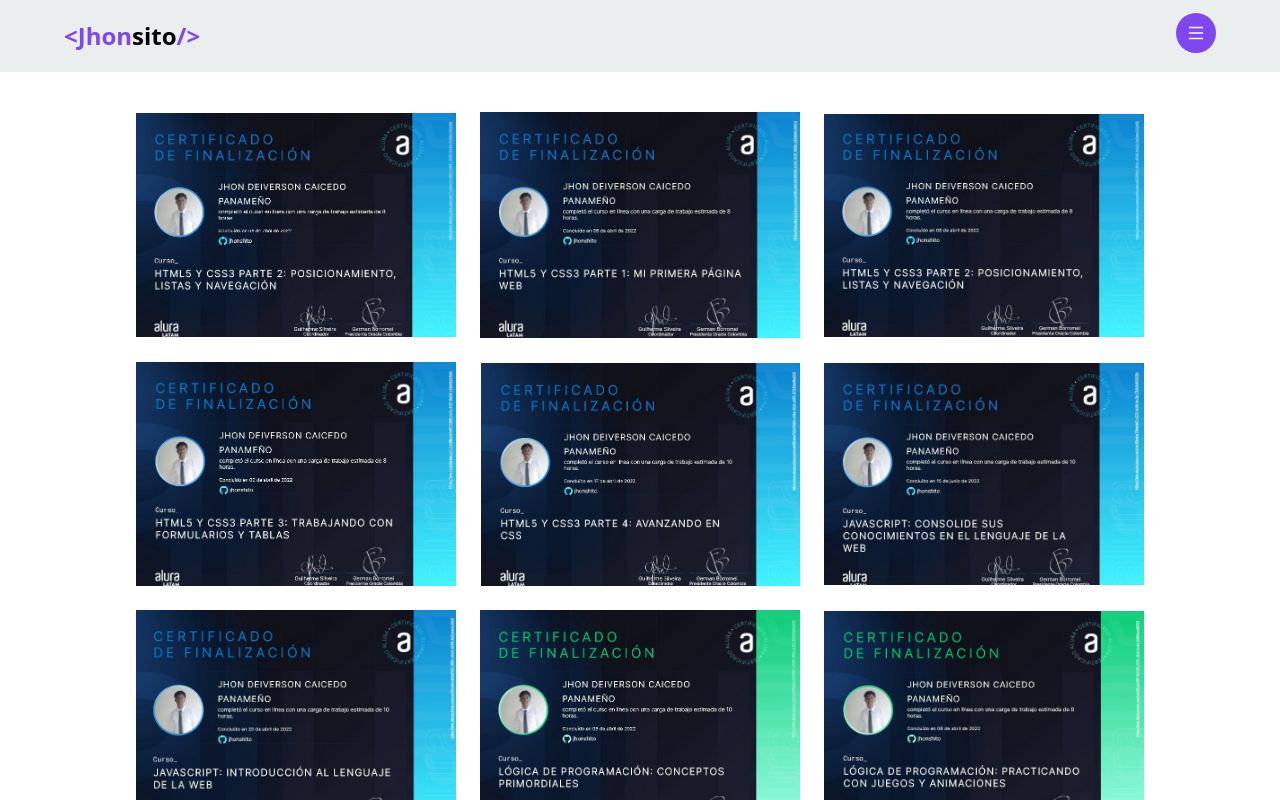
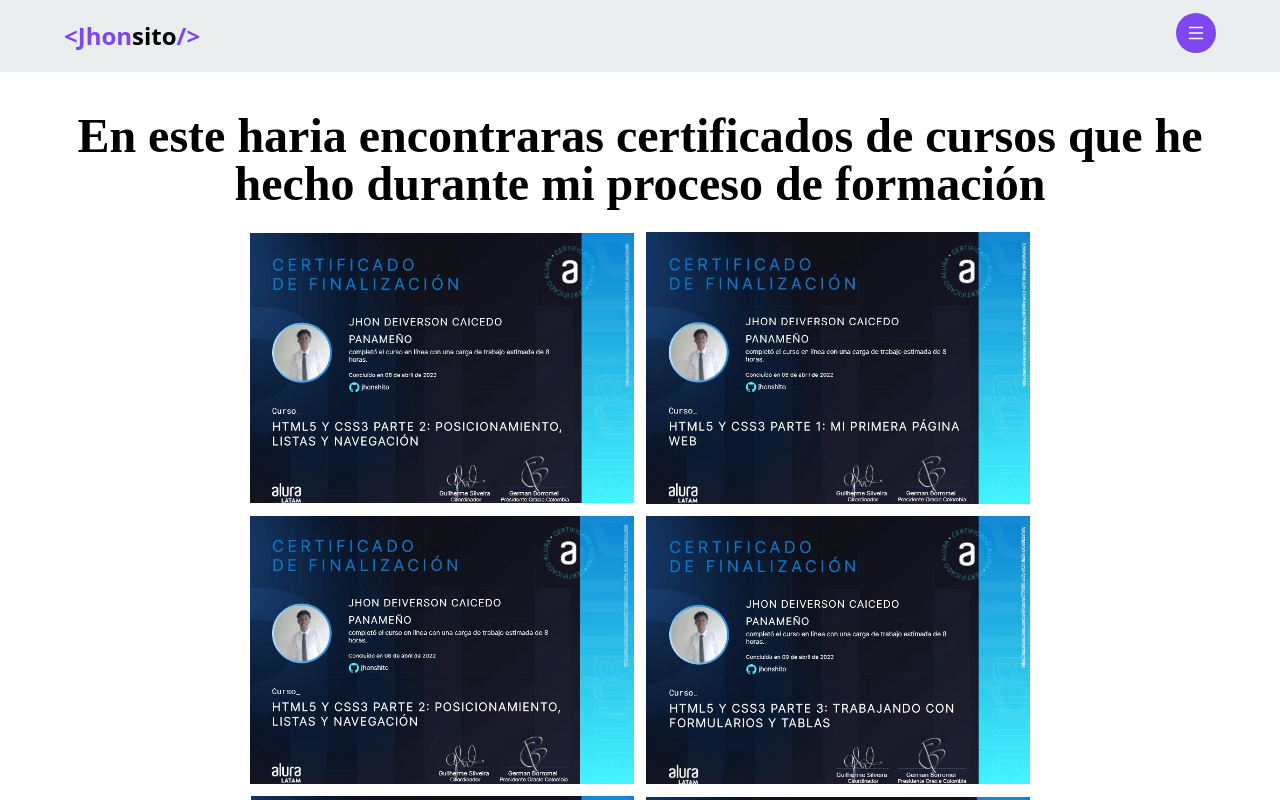
Before and after one commit to jhonshito/Portafolio, a React (Vite) app: page /estudios in a window 1280 px wide. Shown: the top 800 px of the page. Built offline with nearby package versions, Linux system fonts and the light colour scheme; a web font is replaced by a local one.

Commit message:
nuevas funciones

```diff
--- a/src/components/Descripcion.jsx
+++ b/src/components/Descripcion.jsx
@@ -11,7 +11,7 @@
         <p className="w-36 bg-moradito border-2 border-azul mt-2 mb-3"></p>
         <p className='font-bold text-md tracking-wide text-azul'>Autodidacta, apasionado en el desarrollo de aplicaciones web 👩🏾‍💻😍 con framework en javascript como ReacJS,  Cuento con la voluntad de aportar mis conocimientos y habierto en aprender màs en este mundo. </p>
       </div>
-      <div className="flex mt-7 text-3xl gap-6 ml-4">
+      <div className="flex mt-7 flex-wrap text-3xl gap-6 ml-4">
 
         <div className="relative">
           <a className="peer" href="https://www.facebook.com/jhon.caicedo.127/" target='_blank'>
@@ -33,7 +33,7 @@
           </a>
           <span className="absolute text-sm bottom-10 bg-slate-800 w-24 py-2 font-bold text-center rounded-lg left-5 text-white tracking-wide hidden peer-hover:block animate__animated animate__backInLeft">Instagram</span>
         </div>
-        <Link to='estudios'>estudios</Link>
+        <Link className="text-base uppercase w-40 text-center py-1 rounded-lg bg-gradient-to-r from-dark to-transparente hover:from-darkNuevo hover:to-nuevo font-Rubik text-white tracking-wide hover:text-dark" to='estudios'>estudios</Link>
       </div>
     </div>
     </section>
--- a/src/components/Estudios.jsx
+++ b/src/components/Estudios.jsx
@@ -1,31 +1,43 @@
 
 import React from 'react'
+import { useEffect } from 'react'
 import { useState } from 'react'
 import { Link } from 'react-router-dom'
 
 const Estudios = ({ img }) => {
 
-  const [ocultar, setOcultar] = useState('hidden');
+  // const [count, setCount] = useState(0)
+  // const [animacion, setAnimacion] = useState('')
 
-  const handleOpen = () => {
-    setOcultar('')
-  }
+  // useEffect(() => {
+  //   setTimeout(function(){
+  //     setAnimacion('animate__animated animate__fadeOutLeft')
+  //   },5000)
+
+  //   setTimeout(function(){
+  //     setAnimacion('animate__animated animate__slideInRight')
+  //     setCount(count + 1)
+  //     if(count > 8){
+  //       setCount(0)
+  //     }
+  //   },6000)
+  // },[count])
 
   console.log(img)
   return (
-    <section className='mt-28'>
-      <div className='flex flex-wrap relative items-center justify-center gap-6 w-full'>
+    <section className={`mt-28`}>
+      <h2 className='text-center text-5xl font-extrabold mx-4 mb-3 font-Old'>En este haria encontraras certificados de cursos que he hecho durante mi proceso de formación </h2>
+      <div className='flex flex-wrap w-[90%] md:mt-6 mx-auto items-center justify-center gap-3'>
         {
           img.map((item, index) => (
 
-            <button onClick={handleOpen}>
-              <img key={index} className='w-80' src={item} alt={`Esta es la imagen de mi certificado numero ${index}`} />
+            <button>
+              <img key={index} className='w-96' src={item} alt={`Esta es la imagen de mi certificado numero ${index}`} />
             </button>
             ))
         }
 
       </div>
-        <div className={`w-[80%] absolute top-[16%] z-10 translate-x-32 h-[80vh] py-6 bg-dark ${ocultar}`}></div>
         <Link to='/'>Ir al Inicio</Link>
     </section>
   )
```
